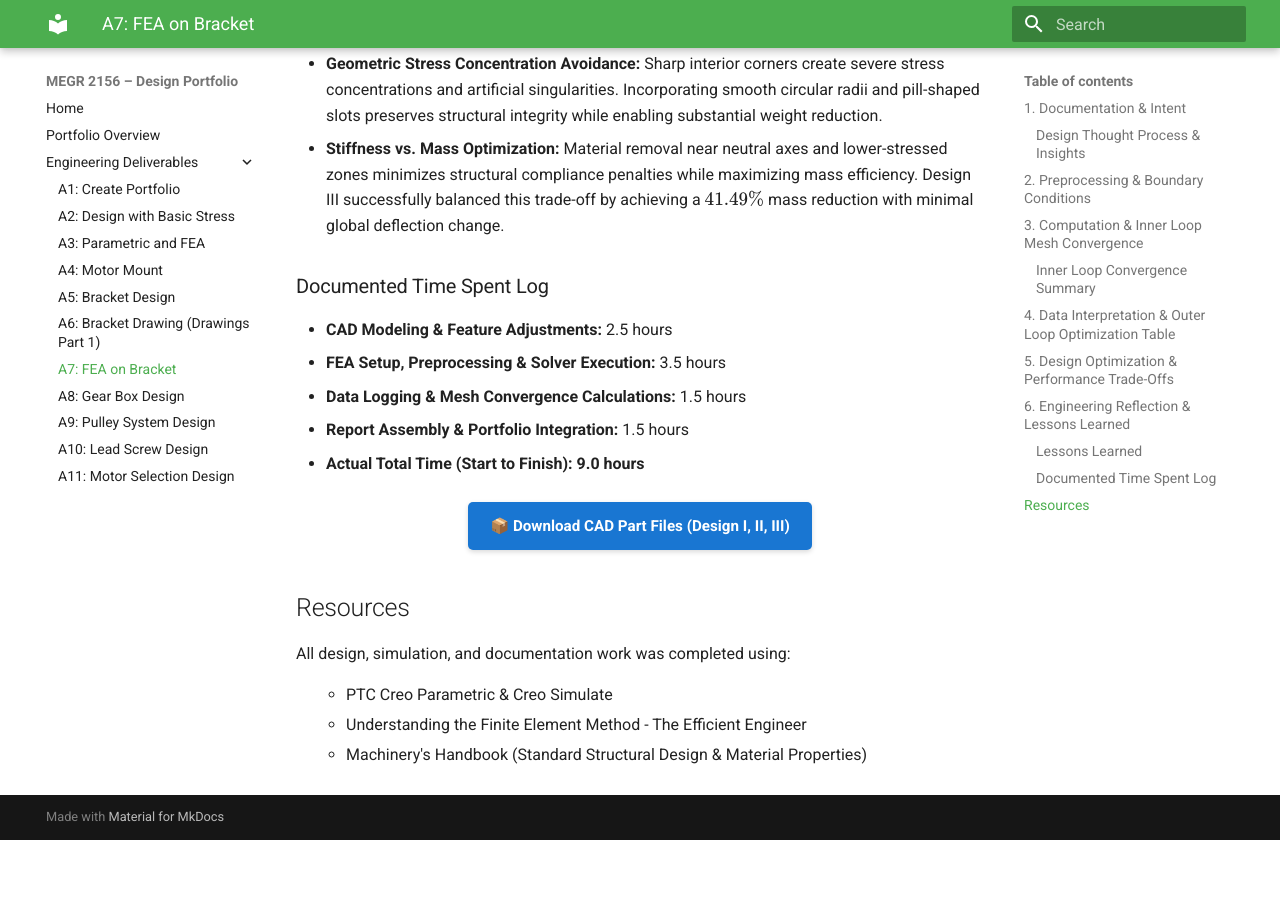
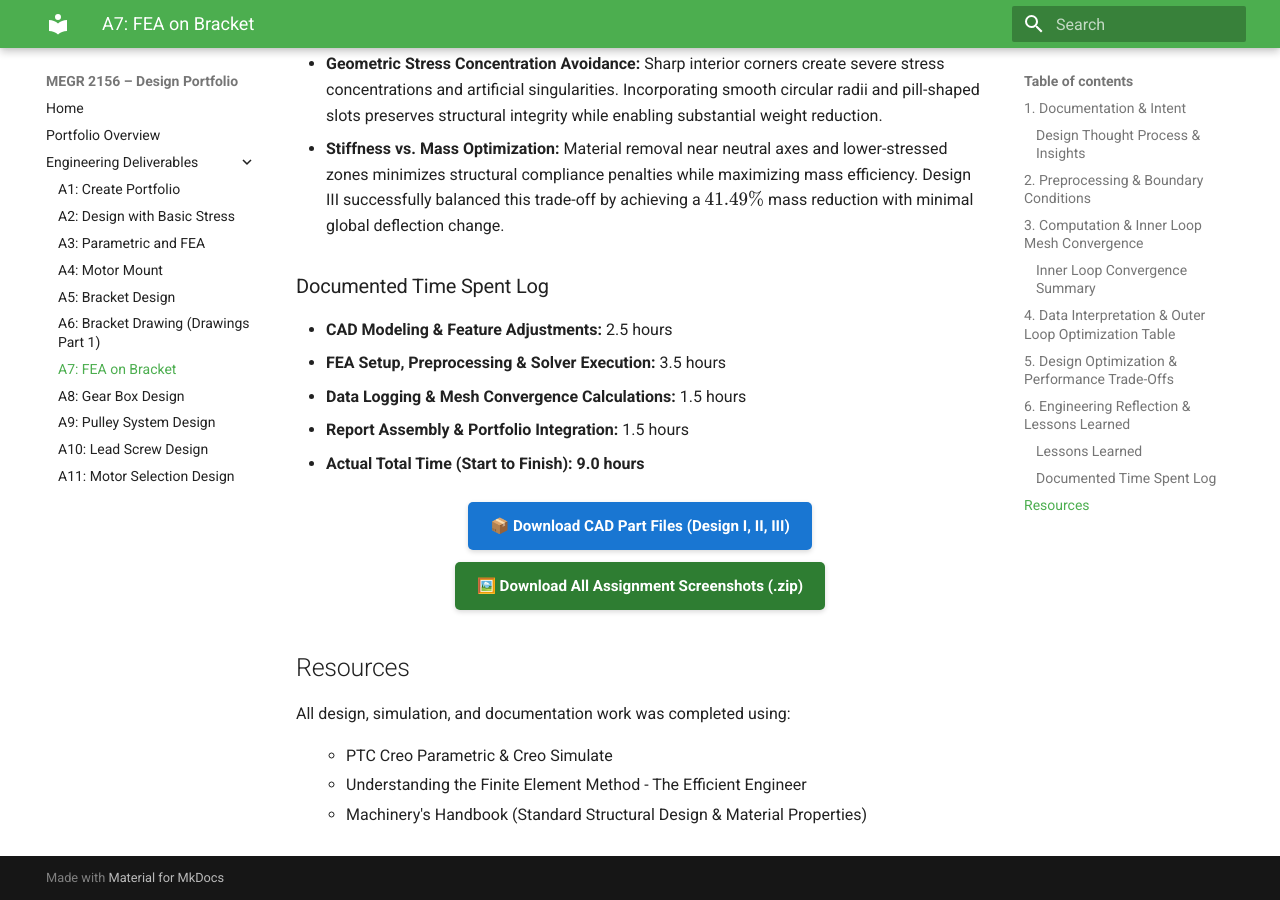
Before and after one commit to rhoang628/megr2156-portfolio, an MkDocs documentation site: the page built from docs/assignments/A07/index.md, in a window 1280 px wide and 900 px high, scrolled down 11638 px. Built offline with MkDocs 1.6.1 and Material for MkDocs 9.7.7, drawn with Linux system fonts in a browser that asks for light colours; before the commit the page ends 12478 px from its top, so only the background shows below that; part of the change alters nothing that is shown.

Commit message:
Update index.md

```diff
--- a/docs/assignments/A07/index.md
+++ b/docs/assignments/A07/index.md
@@ -300,6 +300,21 @@ The master comparison table below compiles the converged finest-mesh results for
     📦 Download CAD Part Files (Design I, II, III)
   </a>
 
+<!-- Photos Archive Download Button -->
+  <a href="bracket_fea_photos.zip" download="bracket_fea_photos.zip" style="
+    background-color: #2e7d32;
+    color: white;
+    text-decoration: none;
+    padding: 12px 22px;
+    font-size: 0.95em;
+    font-weight: bold;
+    border-radius: 5px;
+    box-shadow: 0 2px 5px rgba(0,0,0,0.15);
+    display: inline-block;
+    transition: background-color 0.2s;">
+    🖼️ Download All Assignment Screenshots (.zip)
+  </a>
+
 </div>
 
 ## Resources
```
